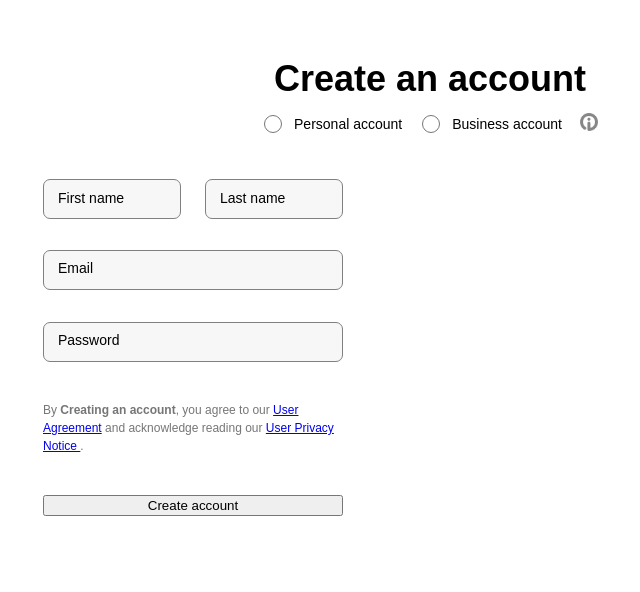
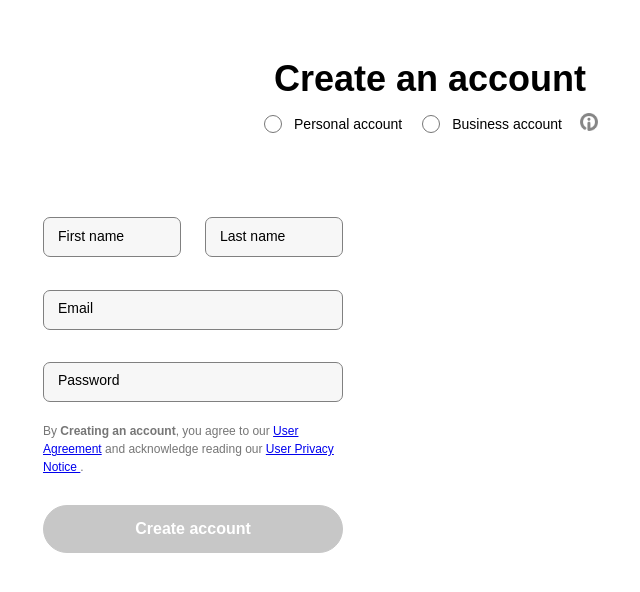
Before and after one commit to cybodt/login-form-ebay, a React (Vite) app: page /signuppersonal in a window 1280 px wide. Shown: the top 592 px of the page, without its empty margins (210-850 px from the left). Built offline with nearby package versions, Linux system fonts and the light colour scheme; a web font is replaced by a local one.

Commit message:
share code on github

```diff
--- a/src/SignUpPersonal.css
+++ b/src/SignUpPersonal.css
@@ -1,6 +1,9 @@
 .sign-up-personal__container {
   width: 774px;
   height: 400px;
+  display: flex;
+  align-items: center;
+  margin-top: 50px;
 }
 
 .sign-up-personal__form {
@@ -13,8 +16,8 @@
 
 .sign-up-personal__first-and-last-name {
   position: relative;
+  width: 100%;
   display: flex;
-  width: 100%;
   justify-content: space-between;
 }
 
@@ -75,9 +78,9 @@
 }
 
 .sign-up-personal__agreement-and-notice {
+  margin: -20px 0 -20px;
   padding: 8px 0;
   font-size: 12px;
-  font-family: 'Market-Sans', 'Market-Sans2', Arial, sans-serif;
   line-height: 1.5;
   color: #767676;
 }
@@ -86,9 +89,16 @@
   margin: 0;
 }
 
-.sign-up-personal__agreement-and-notice b {
-  /* color: #767676; */
-  /* font-weight: 600; */
-  /* color: red; */
-  color: #767676
+.sign-up-personal__create-account-button {
+  width: 100%;
+  min-height: 48px;
+  margin-top: 8px;
+  padding: 13px 20px;
+  font-size: 1rem;
+  font-weight: 700;
+  box-sizing: border-box;
+  border: 1px solid #c7c7c7;
+  border-radius: 24px;
+  color: #fff;
+  background-color: #c7c7c7;
 }
--- a/src/SignUpPersonal.jsx
+++ b/src/SignUpPersonal.jsx
@@ -45,7 +45,11 @@ function SignUpPersonal() {
             By <b>Creating an account</b>, you agree to our <Link to='/useragreement'>User Agreement</Link> and acknowledge reading our <Link to='/userprivacynotice'>User Privacy Notice </Link>.
           </p>
         </div>
-        <button type='submit'>Create account</button>
+        <button
+          type='submit'
+          className='sign-up-personal__create-account-button'
+        >Create account
+        </button>
       </form>
       <div className='sign-up-personal__vertical-delimiter'></div>
       <div className='sign-up-personal__social-login'></div>
```
